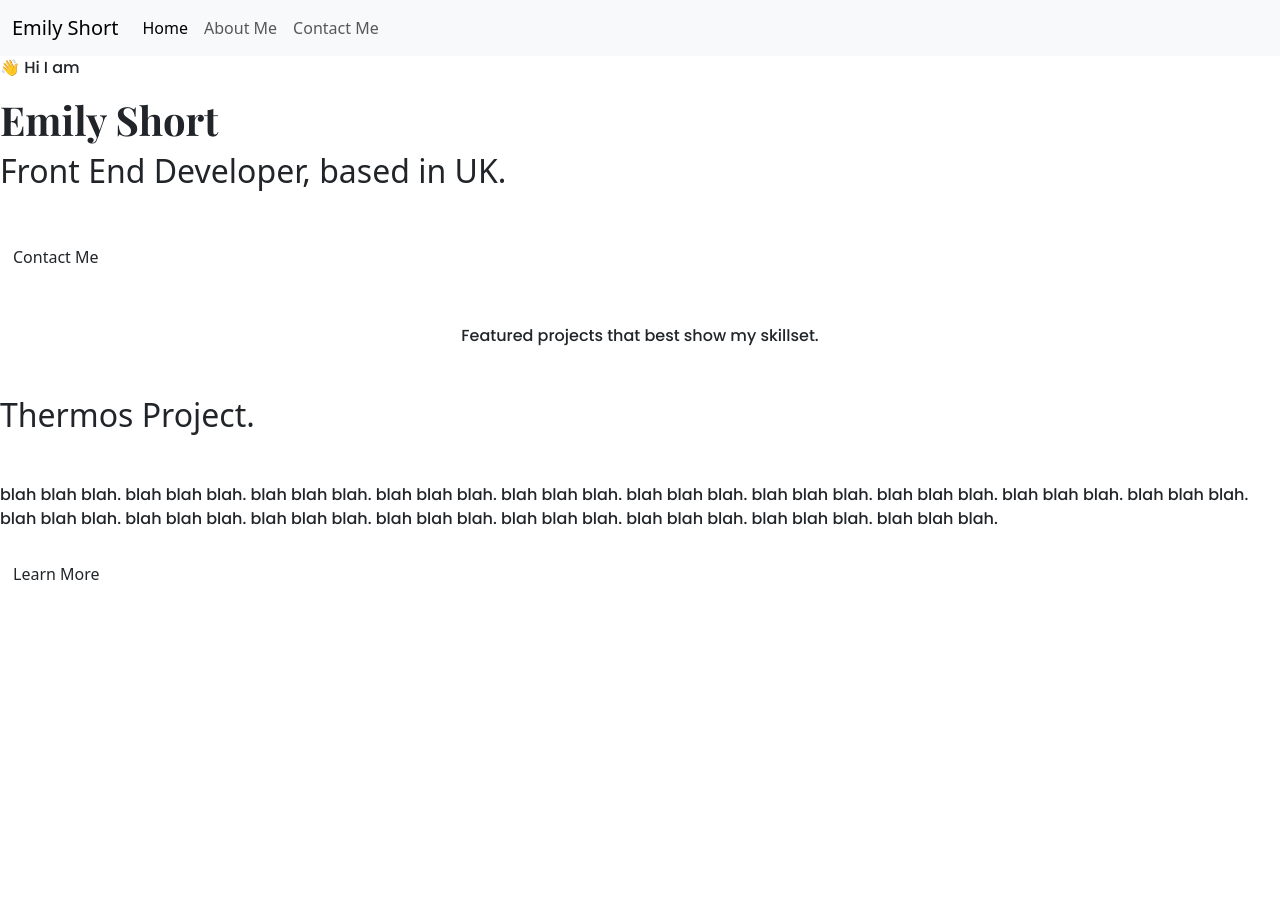
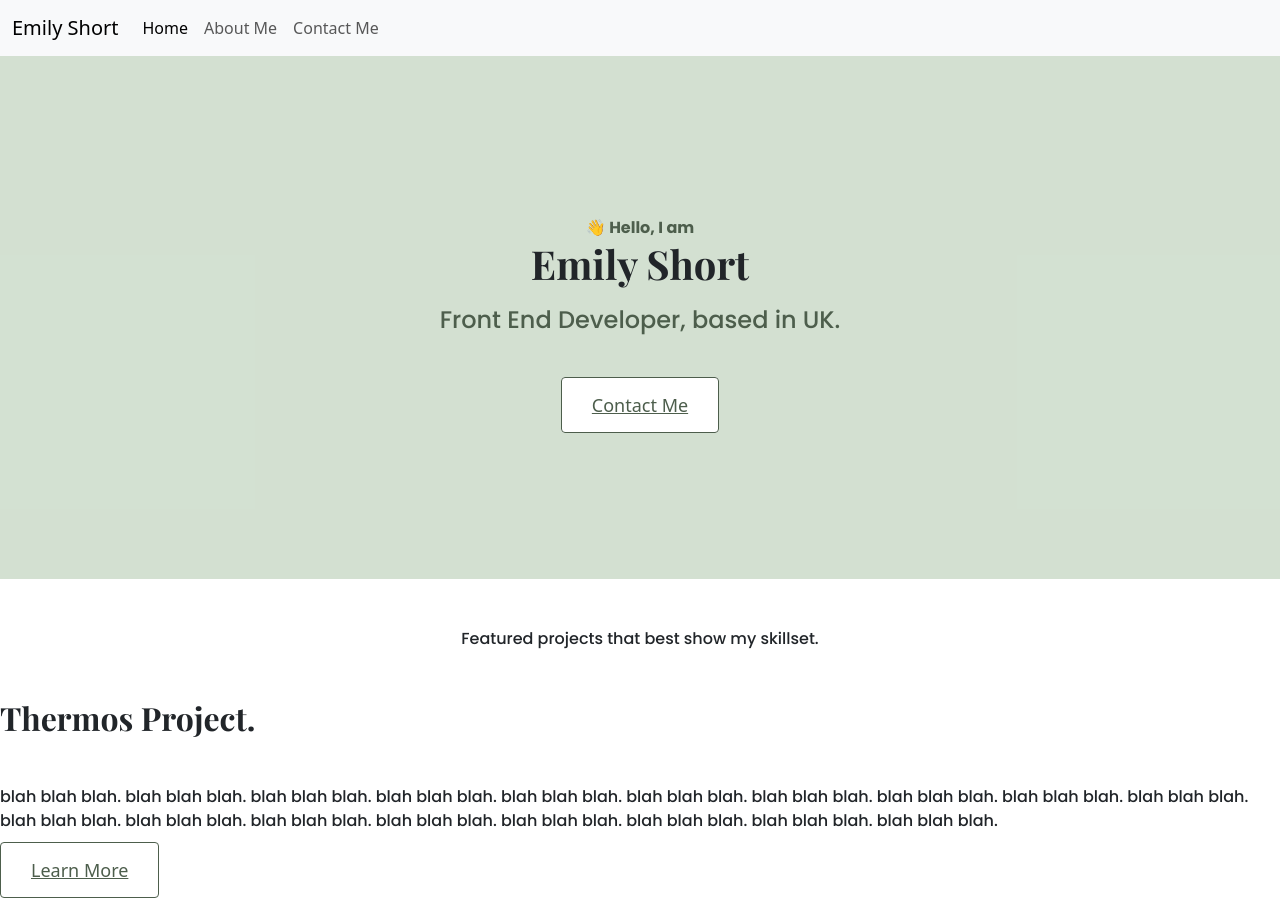
Before and after one commit to emijsho/sc-portfolio-project, a plain HTML site: page index.html in a window 1280 px wide. Before the commit the page ends 800 px from the top, so only its background shows below. Drawn offline with nearby package versions, Linux system fonts and the light colour scheme.

Commit message:
amended homepage hero

```diff
--- a/index.html
+++ b/index.html
@@ -66,14 +66,10 @@
       </div>
     </nav>
     <div class="hero">
-      <p>👋 Hi I am</p>
+      <p>👋 Hello, I am</p>
       <h1>Emily Short</h1>
       <h2 class="mb-5">Front End Developer, based in UK.</h2>
-      <div class="navigation-links">
-        <a href="" class="contact-link btn btn-branding" title="Contact"
-          >Contact Me</a
-        >
-      </div>
+      <a href="#" class="btn-branding">Contact Me</a>
     </div>
 
     <p class="text-center m-5">Featured projects that best show my skillset.</p>
@@ -84,6 +80,6 @@
       blah blah. blah blah blah. blah blah blah. blah blah blah. blah blah blah.
       blah blah blah. blah blah blah. blah blah blah. blah blah blah.
     </p>
-    <a href="" class="btn btn-branding-outline">Learn More</a>
+    <a href="" class="btn-branding">Learn More</a>
   </body>
 </html>
--- a/style.css
+++ b/style.css
@@ -1,15 +1,24 @@
 :root {
-  --branding-color: #4d5e4c;
-  --secondary-color: #acc6aa88;
+  --branding-color: #acc6aa88;
+  --secondary-color: #4d5e4c;
   --heading-font-family: "Playfair Display", serif;
   --default-font-family: "Poppins", sans-serif;
 }
-
-h1 {
+body {
+  font-family: var(--default-font-family);
+}
+h1,
+h2,
+h3,
+h4,
+h5,
+h6 {
   color: black;
   font-family: var(--heading-font-family);
+  font-weight: bold;
+}
+h1 {
   font-size: 96px;
-  font-weight: bold;
 }
 h2 {
   font-size: 64px;
@@ -20,3 +29,30 @@ p {
   font-weight: normal;
   font-size: 16px;
 }
+.hero {
+  background: var(--branding-color);
+  text-align: center;
+  padding: 160px 20px;
+}
+.hero p {
+  font-family: var(--default-font-family);
+  font-weight: bold;
+  margin: 0;
+  color: var(--secondary-color);
+}
+.hero h2 {
+  font-family: var(--default-font-family);
+  font-weight: normal;
+  font-size: 24px;
+  line-height: 2;
+  color: var(--secondary-color);
+}
+.btn-branding {
+  background: white;
+  border: 1px solid var(--secondary-color);
+  color: var(--secondary-color);
+  border-radius: 4px;
+  font-size: 18px;
+  line-height: 27px;
+  padding: 15px 30px;
+}
```
